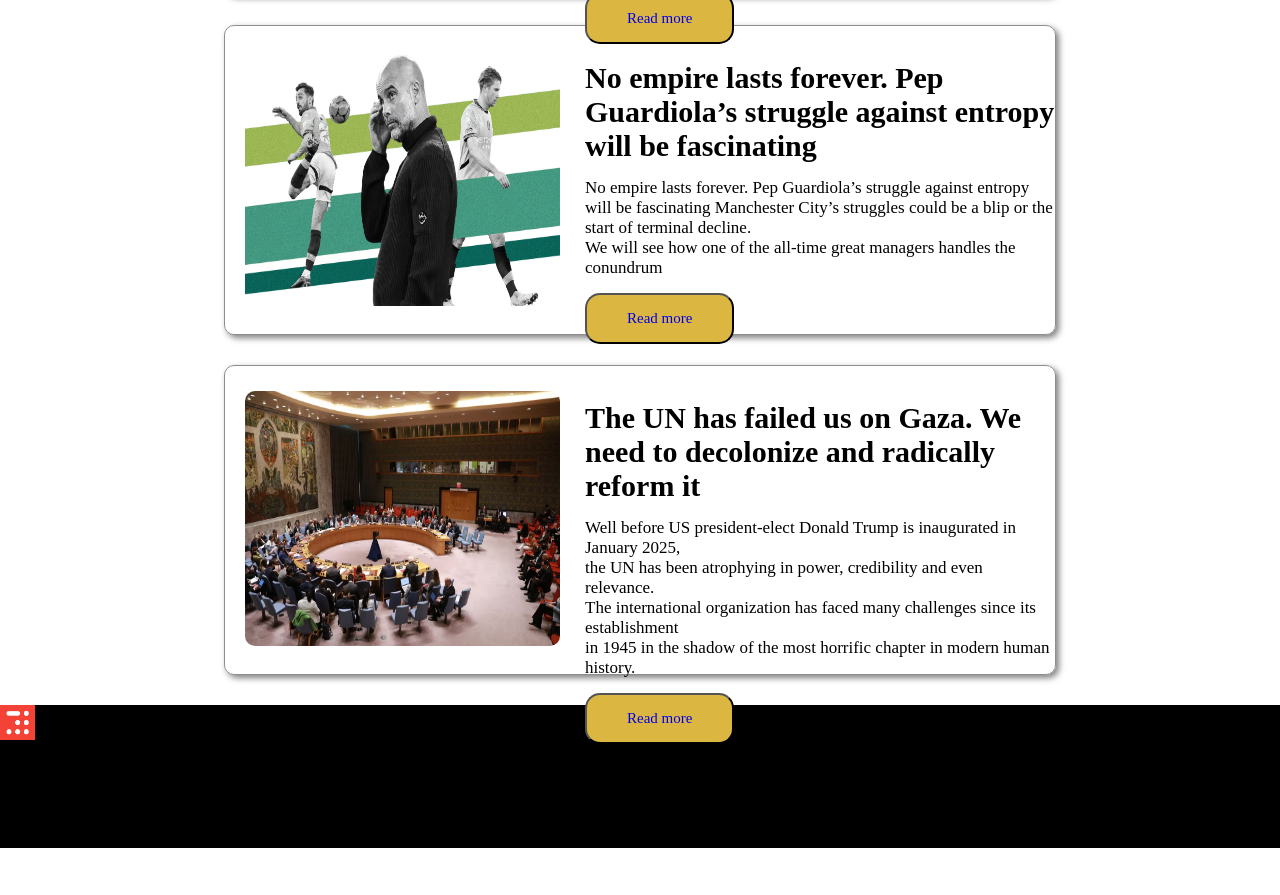
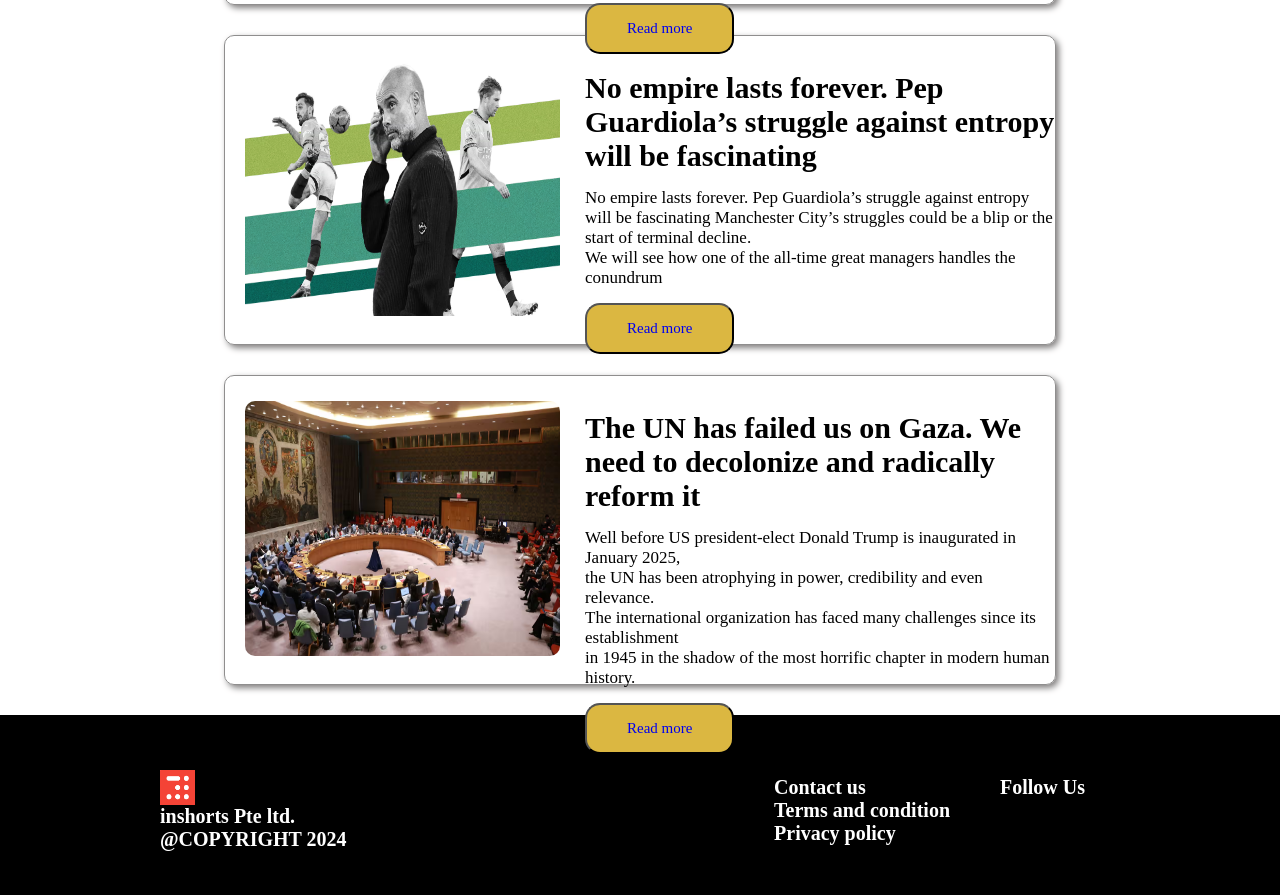
Before and after one commit to Abdullahmamun322/data-base-project, a plain HTML site: page index.html in a window 1280 px wide. Shown: the part 1580-2475 px from the top of the page. Before the commit the page ends 2428 px from the top, so only its background shows below. Drawn offline with Linux system fonts and the light colour scheme.

Commit message:
final task

```diff
--- a/index.html
+++ b/index.html
@@ -13,7 +13,7 @@
         200;1,300;1,400;1,500;1,600;1,700;1,800;1,900&display=swap" rel="stylesheet">
 </head>
 
-<body class="bc">
+<body>
 
 
     <!-- --------------- -->
@@ -81,14 +81,9 @@
                     <br>on Zerodha's AI policy introduced years ago, he explained how it was designed <br>
                     to reassure employees that technological advancements wouldn’t jeopardise their roles.
                 </p>
-
-
-
                 <button class="b1-button "> <a href="https://www.bbc.com/news" target="_blank">Read more</a></button>
 
             </div>
-
-
         </section>
 
         <!-- Box1 part end -->
@@ -108,19 +103,11 @@
                     linked to climate change – were carpeting the region’s<br> prized coastlines, repelling
                     holidaymakers with the pungent stench emitted as it rots.
                 </p>
-
-
-
                 <button class="b2-button "> <a href="https://www.bbc.com/news/articles/czr71vpz4ypo"
                         target="_blank">Read more</a></button>
 
             </div>
-
-
         </section>
-
-
-
         <!-- Box2 part end -->
 
         <!-- Box3 part start -->
@@ -139,22 +126,14 @@
                     programme in Channel 4's history.It was the first of 40 novels by Taylor Bradford; <br>
                     others include the Ravenscar, Cavendon and the House of Falconer series.
                 </p>
-
-
-
                 <button class="b3-button "> <a href="https://www.bbc.com/news/articles/c0lpr6e8rwgo"
                         target="_blank">Read more</a></button>
-
             </div>
-
-
         </section>
 
 
 
         <!-- Box3 part end -->
-
-
         <!-- Box4 part start -->
 
         <section class="box4 background-color11 display">
@@ -170,8 +149,6 @@
                     gardens in the Maya town in Yucatán, and has never left. Next, the trees stopped<br>
                     bearing fruit, their leaves instead covered with black spots.
                 </p>
-
-
 
                 <button class="b4-button "> <a
                         href="https://www.theguardian.com/environment/2024/nov/25/drugs-hormones-excrement-pig-farms-mexico-water-yucatan"
@@ -198,9 +175,9 @@
                     We will see how one of the all-time great managers handles the conundrum
                 </p>
 
-
-
-                <button class="b5-button "> <a href="https://www.theguardian.com/football/2024/nov/25/pep-guardiola-manchester-city-premier-league" target="_blank">Read
+                <button class="b5-button "> <a
+                        href="https://www.theguardian.com/football/2024/nov/25/pep-guardiola-manchester-city-premier-league"
+                        target="_blank">Read
                         more</a></button>
 
             </div>
@@ -239,34 +216,42 @@
 
     </main>
 
-    <footer class="fbgc">
+    <footer class="fbgc ">
+
+        <div class="display f-box">
+            <div class="w-color ">
+
+                <div class="w1-color">
+                    <a href="#" class="logo"><img class="imgs" src="images/download.png" alt=""> <span
+                            class="imgsss1">inshorts</span></a>
+
+                </div>
 
                 <div>
-
-            <a href="#" class="logo"><img class="imgs" src="images/download.png" alt=""> <span class="imgsss1">inshorts</span></a>
-
-            <p>inshorts Pte ltd</p>
+                    <p>inshorts Pte ltd.</p>
                     <p>@COPYRIGHT 2024</p>
 
                 </div>
 
 
-        <div>
+
+            </div>
+
+
+            <div class="display w2-space">
+                <div class="w-color">
                     <p>Contact us</p>
                     <p>Terms and condition</p>
                     <p>Privacy policy</p>
                 </div>
 
-        <div>
+                <div class="w-color">
                     <p>Follow Us</p>
                     <a href=""><i class=" fav fa-"></i></a>
 
                 </div>
-
-
-
-
-
+            </div>
+        </div>
 
     </footer>
 
--- a/styles/base.css
+++ b/styles/base.css
@@ -12,19 +12,21 @@
 
 
 header{
-    position:fixed;
+    position:sticky;
     width: 100%;
+    height: 60px;
     top: 0;
     right: 0;
     display: flex;
     align-items: center;
     justify-content: space-between;
-    background: transparent;
+    background: rgb(225, 220, 220);
     padding: 28px 12%;
+
 
 }
 .bg-light{
-    background: #6ad0f3;
+    background: #cdb61f;
 }
 
 .logo{
@@ -47,6 +49,7 @@ header{
     display: flex;
     font-size: 20px;
 
+
 }
 
 
@@ -56,6 +59,7 @@ header{
     padding: 20px 0;
     margin: 0px 20px;
     transition: all .50s ease;
+    color: #000000;
 
 }
 
@@ -71,11 +75,9 @@ header{
 
 
 /* Navbar end */
-/* ------------------ */
 
 /* ------------------------------------------------ */
 
-/* ---------- */
 /* Red clour part start */
 
 .container{
@@ -110,7 +112,7 @@ header{
     margin-right: 35px;
 }
 .content1{
-    padding-top: 120px;
+    padding-top: 70px;
     width: 75%;
     margin: 0 auto;
     margin-bottom: 55px;
@@ -120,7 +122,6 @@ header{
 
 /* --------------------------- */
 
-/* Box part start */
 /* Box part1 start */
 .box1 {
     width: 65%;
@@ -440,6 +441,34 @@ header{
 
 }
 
+.w-color{
+  color: #ffffff;
+  gap: -2px;
+}
+/* .w1-color{
+  gap: 12px;
+} */
+
+.f-box{
+    justify-content: space-between;
+    align-items: center;
+    padding-top: 10px;
+    width: 75%;
+    margin: 0 auto;
+    height: 180px;
+
+
+}
+
+.f-box p{
+    font-size: 20px;
+    font-weight: 600;
+}
+
+.w2-space{
+  gap: 50px;
+}
+
 
 
 
```
Lines whose indentation alone changed are shown as unchanged.
